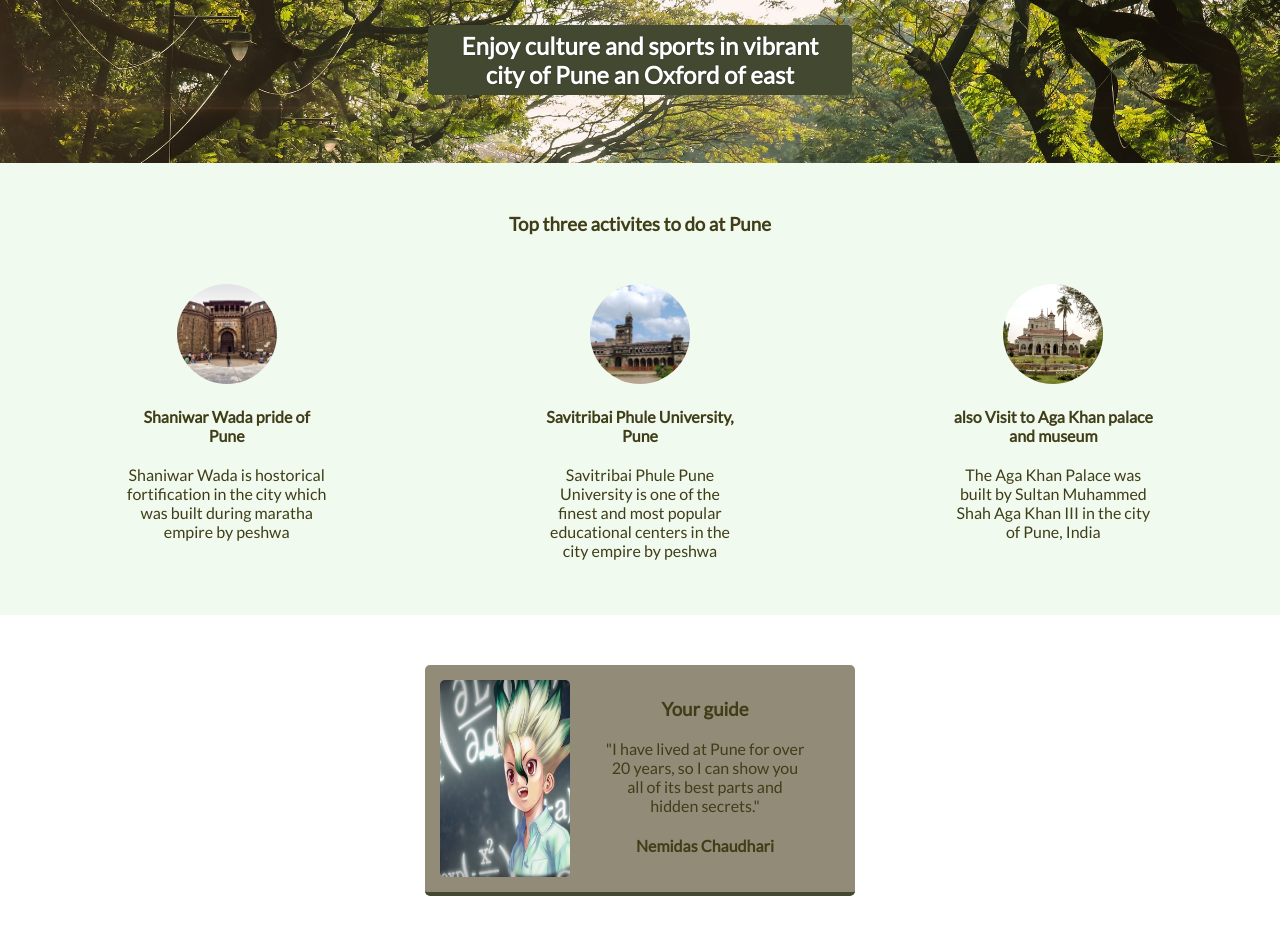
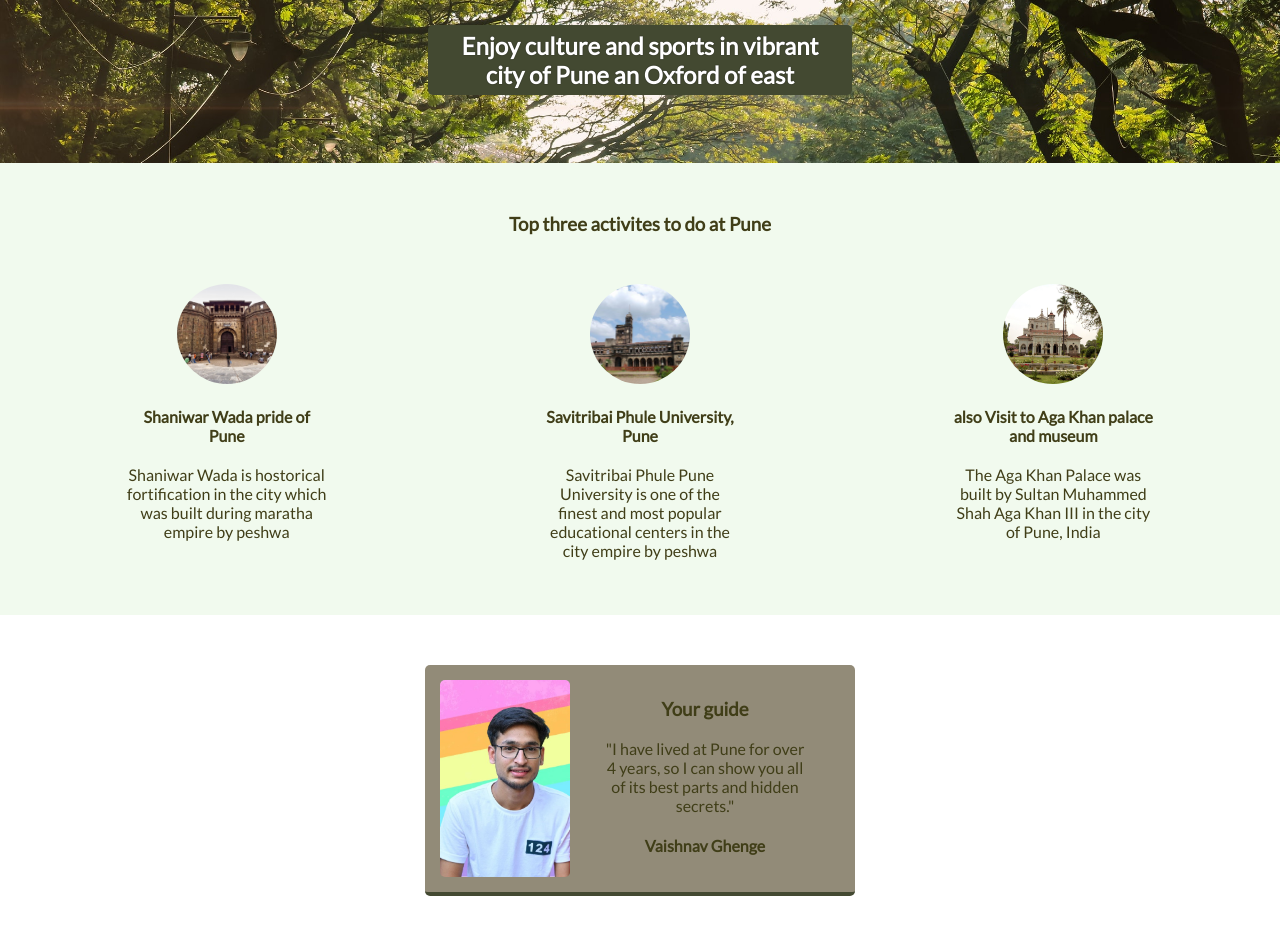
Before and after one commit to VaishnavGhenge/visit-pune-site, a plain HTML site: page index.html in a window 1280 px wide. Shown: the part 137-1072 px from the top of the page. Drawn offline with Linux system fonts and the light colour scheme.

Commit message:
refactor: fix image and text

```diff
--- a/index.html
+++ b/index.html
@@ -37,12 +37,12 @@
     </div>
     <div class="guide">
         <div class="guide-card">
-            <img src="images/Dr.stone.jpg" class="guide-img" alt="Vaishnav Ghenge smiling at camera">
+            <img src="images/avatar.jpg" class="guide-img" alt="Vaishnav Ghenge smiling at camera">
             <div class="guide-info">
                 <h3>Your guide</h3>
-                <p>"I have lived at Pune for over 20 years, so I can show you all of its best parts and hidden secrets."
+                <p>"I have lived at Pune for over 4 years, so I can show you all of its best parts and hidden secrets."
                 </p>
-                <h4>Nemidas Chaudhari</h4>
+                <h4>Vaishnav Ghenge</h4>
             </div>
         </div>
     </div>
```
